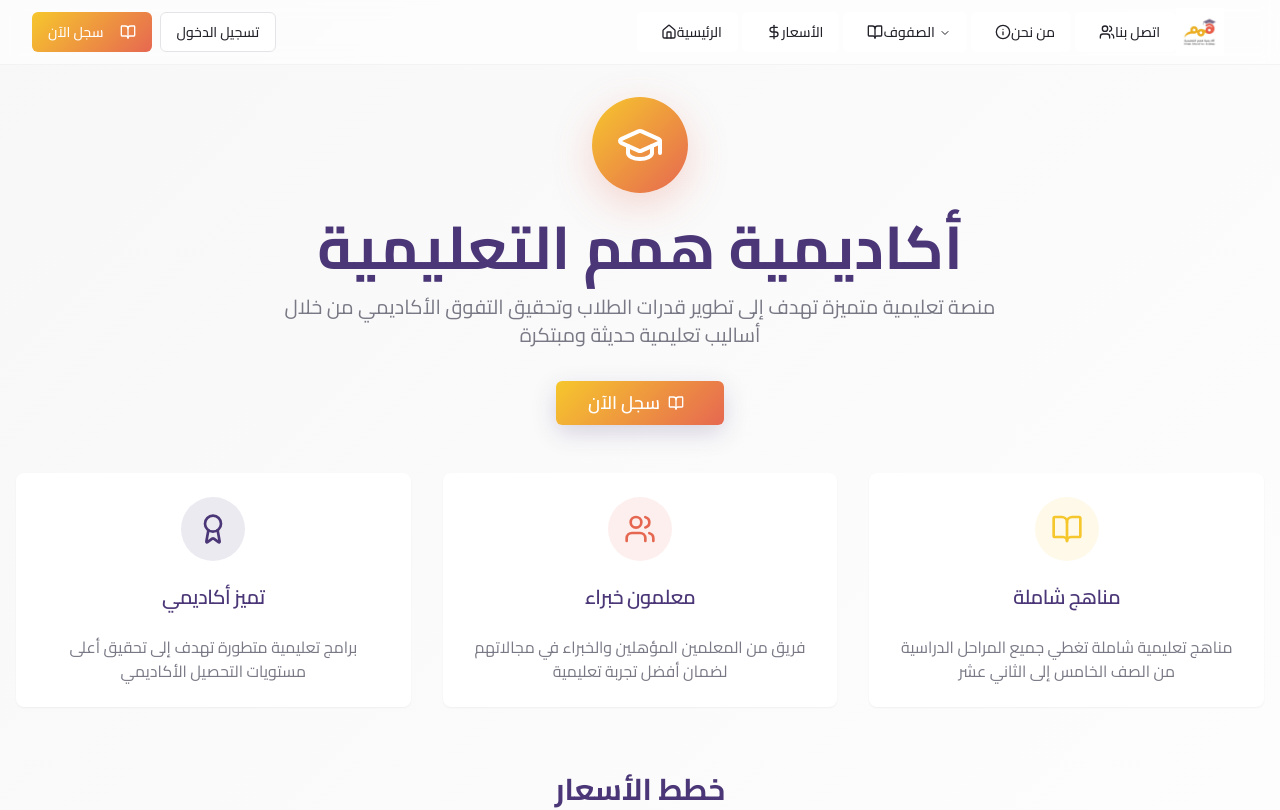
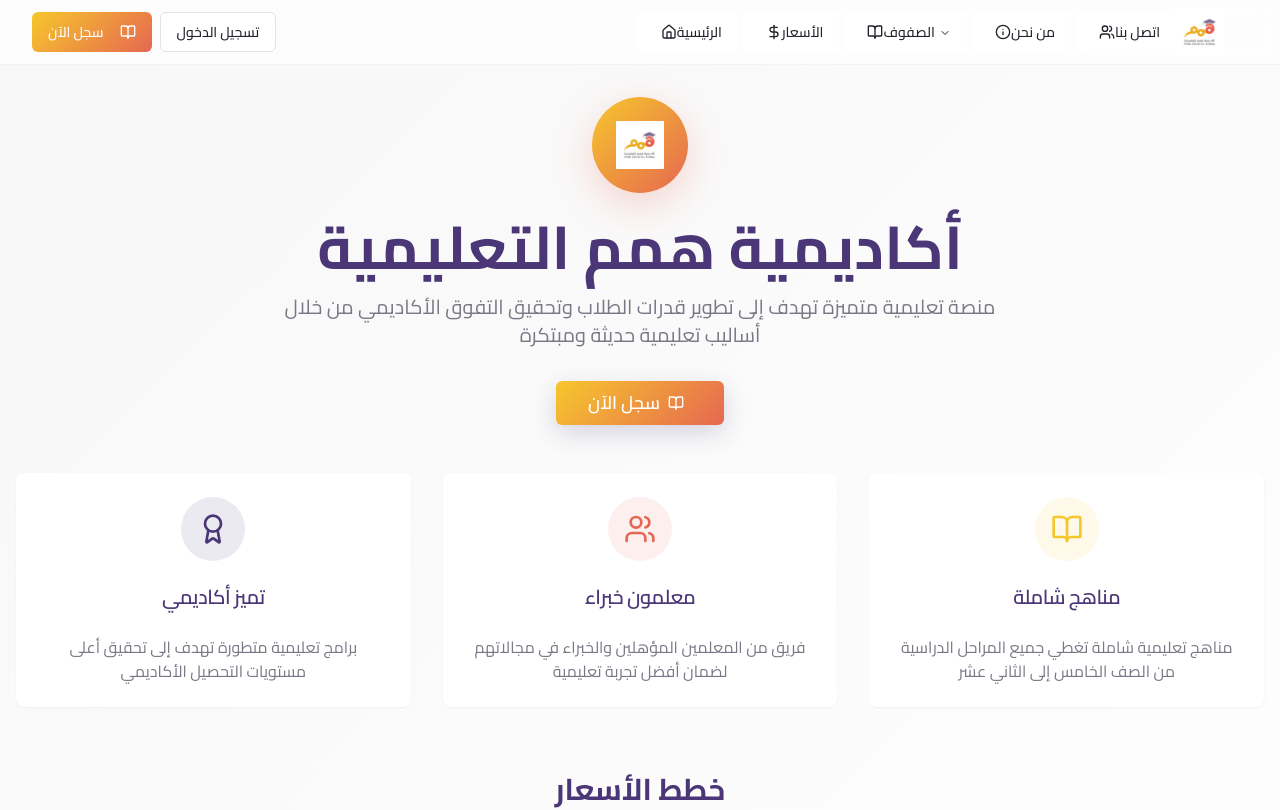
Before and after one commit to alanqoudif/himmam-academy-enroll, a React (Vite) app: page / in a window 1280 px wide. Shown: the top 810 px of the page. Built offline with nearby package versions, Linux system fonts and the light colour scheme.

Commit message:
Replace logo with the provided image
Replaced the existing logo in the application with the new logo provided by the user.

```diff
--- a/src/pages/Index.tsx
+++ b/src/pages/Index.tsx
@@ -14,7 +14,7 @@ const Index = () => {
         {/* Header */}
         <div className="text-center mb-12">
           <div className="inline-flex items-center justify-center w-24 h-24 bg-gradient-primary rounded-full mb-6 shadow-strong">
-            <GraduationCap className="w-12 h-12 text-white" />
+            <img src="/lovable-uploads/801d1802-5d52-4277-93f7-6c0e16c27a79.png" alt="شعار أكاديمية همم التعليمية" className="w-12 h-12" />
           </div>
           <h1 className="text-5xl md:text-6xl font-bold text-accent mb-4">
             أكاديمية همم التعليمية
```
Also changed, not shown: public/lovable-uploads/801d1802-5d52-4277-93f7-6c0e16c27a79.png (added).
